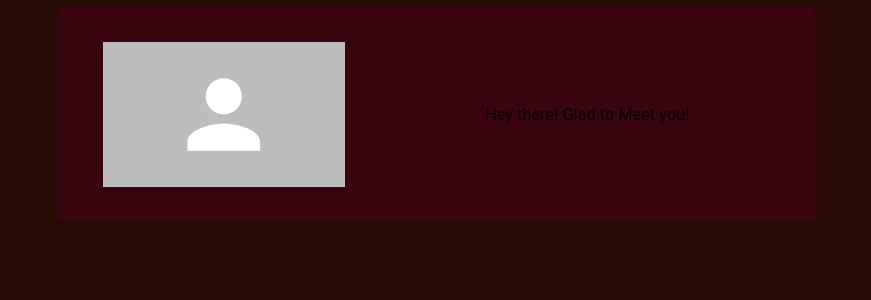
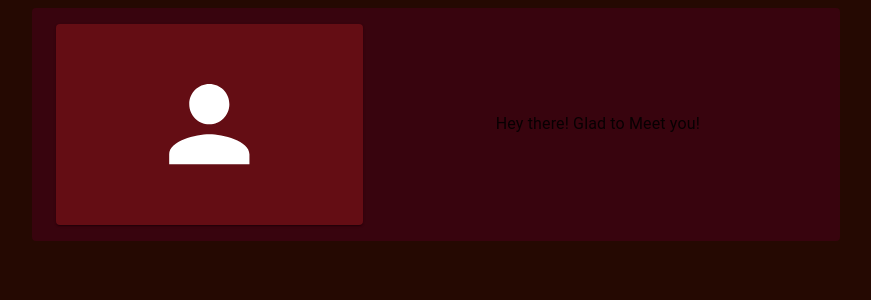
Before and after one commit to AbstractAvival/Portfolio_Page, a Next.js app: page / in a window 1280 px wide. Shown: the top 300 px of the page, without its empty margins (204-1075 px from the left). Built offline with nearby package versions, Linux system fonts and the light colour scheme; what @mui/material-nextjs would draw is missing.

Commit message:
First implementation of GridProfileImage component. Updated GridProfileImageText component.

```diff
--- a/src/app/page.js
+++ b/src/app/page.js
@@ -15,9 +15,9 @@ export default function Home() {
                 justifyContent: 'center'
             } }
         >
-            <EmptyColumn width={ '20%' }/>
+            <EmptyColumn width={ '18%' }/>
             <MainColumn />
-            <EmptyColumn width={ '20%' }/>
+            <EmptyColumn width={ '18%' }/>
         </Box>
     )
 }
--- a/src/components/columns/MainColumn.js
+++ b/src/components/columns/MainColumn.js
@@ -6,7 +6,7 @@ import Paper from "@mui/material/Paper"
 
 const MainColumn = props => {
     return (
-        <Paper elevation={ 0 } sx={ { backgroundColor: '#38040E', width: '60%' } }>
+        <Paper elevation={ 0 } sx={ { backgroundColor: '#38040E', width: '64%' } }>
             <ProfileImageSection
                 imagePosition={ 'left' }
                 title={ 'greeting_glad' }
--- /dev/null
+++ b/src/components/section-components/GridProfileImage.js
@@ -0,0 +1,31 @@
+// ** MUI components
+import Avatar from '@mui/material/Avatar'
+import Grid from '@mui/material/Grid'
+import Paper from "@mui/material/Paper"
+
+const GridProfileImage = ( { backgroundColor, imageBackgroundColor, imageURL, size } ) => {
+    return (
+        <Grid size={ size } sx={ { alignItems: 'center', display: 'flex', justifyContent: 'center' } }>
+            <Paper elevation={ 1 }
+                sx={ {
+                    alignItems: 'center',
+                    backgroundColor: backgroundColor,
+                    display: 'flex',
+                    height: '100%',
+                    justifyContent: 'center',
+                    margin: 1,
+                    width: '100%'
+                    } }
+                >
+                <Avatar
+                    alt={ process.env.NEXT_PUBLIC_DEVELOPER_NAME }
+                    src={ imageURL ? imageURL : '' }
+                    sx={ { bgcolor: imageBackgroundColor, height: '80%', width: '80%' } }
+                    variant= 'square'
+                />
+            </Paper>
+        </Grid>
+    )
+}
+
+export default GridProfileImage
--- a/src/components/section-components/GridProfileImageText.js
+++ b/src/components/section-components/GridProfileImageText.js
@@ -1,23 +1,18 @@
 // ** Component Imports
+import GridProfileImage from "@/components/section-components/GridProfileImage"
 import GridText from "@/components/section-components/GridText"
-
-// ** MUI components
-import Grid from '@mui/material/Grid'
-import Avatar from '@mui/material/Avatar'
 
 const GridProfileImageText = ( { imagePosition, imageSize, text, textPosition, title } ) => {
     return (
         <>
             { imagePosition == 'left' ?
                 <>
-                    <Grid size={ 5 } sx={ { alignItems: 'center', display: 'flex', justifyContent: 'center' } }>
-                        <Avatar
-                            alt={ process.env.NEXT_PUBLIC_DEVELOPER_NAME }
-                            src=''
-                            sx={ { height: '80%', width: '80%' } }
-                            variant= 'square'
-                        />
-                    </Grid>
+                    <GridProfileImage
+                        backgroundColor={ '#640D14' }
+                        imageBackgroundColor={ '#640D14' }
+                        imageURL=''
+                        size={ 5 }
+                    />
                     <GridText
                         size={ 7 }
                         title={ title }
@@ -27,18 +22,16 @@ const GridProfileImageText = ( { imagePosition, imageSize, text, textPosition, t
                 : imagePosition == 'right' ?
                 <>
                     <GridText
-                        size={ 8 }
+                        size={ 7 }
                         title={ title }
                         text={ text }
                     />
-                    <Grid size={ 4 } sx={ { alignItems: 'center', display: 'flex', justifyContent: 'center' } }>
-                        <Avatar
-                            alt={ process.env.NEXT_PUBLIC_DEVELOPER_NAME }
-                            src=''
-                            sx={ { height: '100%', width: '100%' } }
-                            variant= 'squared'
-                        />
-                    </Grid>
+                    <GridProfileImage
+                        backgroundColor={ '#640D14' }
+                        imageBackgroundColor={ '#640D14' }
+                        imageURL=''
+                        size={ 5 }
+                    />
                 </>
                 : textPosition == 'top' ?
                 <>
@@ -47,25 +40,21 @@ const GridProfileImageText = ( { imagePosition, imageSize, text, textPosition, t
                         title={ title }
                         text={ text }
                     />
-                    <Grid size={ 12 } sx={ { alignItems: 'center', display: 'flex', justifyContent: 'center' } }>
-                        <Avatar
-                            alt={ process.env.NEXT_PUBLIC_DEVELOPER_NAME }
-                            src=''
-                            sx={ { height: '100%', width: '100%' } }
-                            variant= 'squared'
-                        />
-                    </Grid>
+                    <GridProfileImage
+                        backgroundColor={ '#640D14' }
+                        imageBackgroundColor={ '#640D14' }
+                        imageURL=''
+                        size={ 12 }
+                    />
                 </>
                 :
                 <>
-                    <Grid size={ 12 } sx={ { alignItems: 'center', display: 'flex', justifyContent: 'center' } }>
-                        <Avatar
-                            alt={ process.env.NEXT_PUBLIC_DEVELOPER_NAME }
-                            src=''
-                            sx={ { height: '100%', width: '100%' } }
-                            variant= 'squared'
-                        />
-                    </Grid>
+                    <GridProfileImage
+                        backgroundColor={ '#640D14' }
+                        imageBackgroundColor={ '#640D14' }
+                        imageURL=''
+                        size={ 12 }
+                    />
                     <GridText
                         size={ 12 }
                         title={ title }
```
